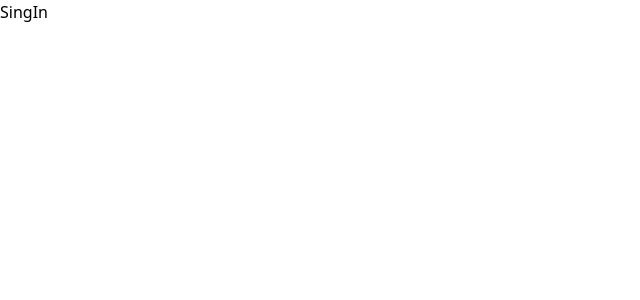
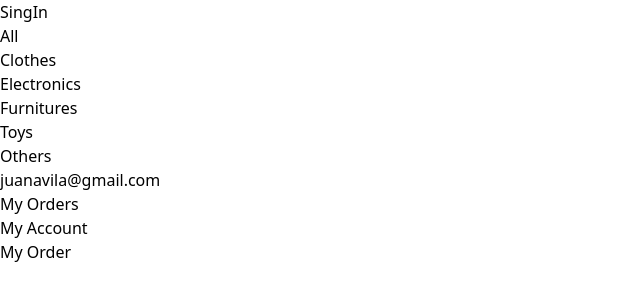
Before and after one commit to CODE-G-ROOT/Shopping_ReactConVite_Platzi, a React (Vite) app: page /sing-in in a window 1280 px wide. Shown: the top 300 px of the page, without its empty margins (0-640 px from the left). Built offline with nearby package versions, Linux system fonts and the light colour scheme.

Commit message:
feat: :sparkles: bassic routes settings
The configuration of the routes has been implemented, but they are currently just templates

```diff
--- /dev/null
+++ b/src/components/index.jsx
@@ -0,0 +1,60 @@
+import { NavLink } from 'react-router-dom';
+
+const Navbar = () => {
+    return (
+        <>
+            <ul>
+                <li>
+                    <NavLink to='/all'>
+                        All
+                    </NavLink>
+                </li>
+                <li>
+                    <NavLink to='/clothes'>
+                        Clothes
+                    </NavLink>
+                </li>
+                <li>
+                    <NavLink to='/electronics'>
+                        Electronics
+                    </NavLink>
+                </li>
+                <li>
+                    <NavLink to='/furnitures'>
+                        Furnitures
+                    </NavLink>
+                </li>
+                <li>
+                    <NavLink to='/toys'>
+                        Toys
+                    </NavLink>
+                </li>
+                <li>
+                    <NavLink to='/others'>
+                        Others
+                    </NavLink>
+                </li>
+                <li>
+                    juanavila@gmail.com
+                </li>
+                <li>
+                    <NavLink to='/my-orders'>
+                        My Orders
+                    </NavLink>
+                </li>
+                <li>
+                    <NavLink to='/my-account'>
+                        My Account
+                    </NavLink>
+                </li>
+                <li>
+                    <NavLink to='/my-order'>
+                        My Order
+                    </NavLink>
+                </li>
+            </ul>
+        </>
+    );
+};
+
+export default Navbar;
--- a/src/pages/app/Index.jsx
+++ b/src/pages/app/Index.jsx
@@ -6,6 +6,9 @@
 import MyOrders from '../MyOrders';
 import NotFound from '../NotFound';
 import SingIn from '../SingIn';
+
+//? Routes
+import Navbar from '../../components';
 
 import './App.css';
 
@@ -27,6 +30,7 @@
   return (
     <BrowserRouter>
       <AppRoutes/>
+      <Navbar/>
     </BrowserRouter>
   );
 };
```
